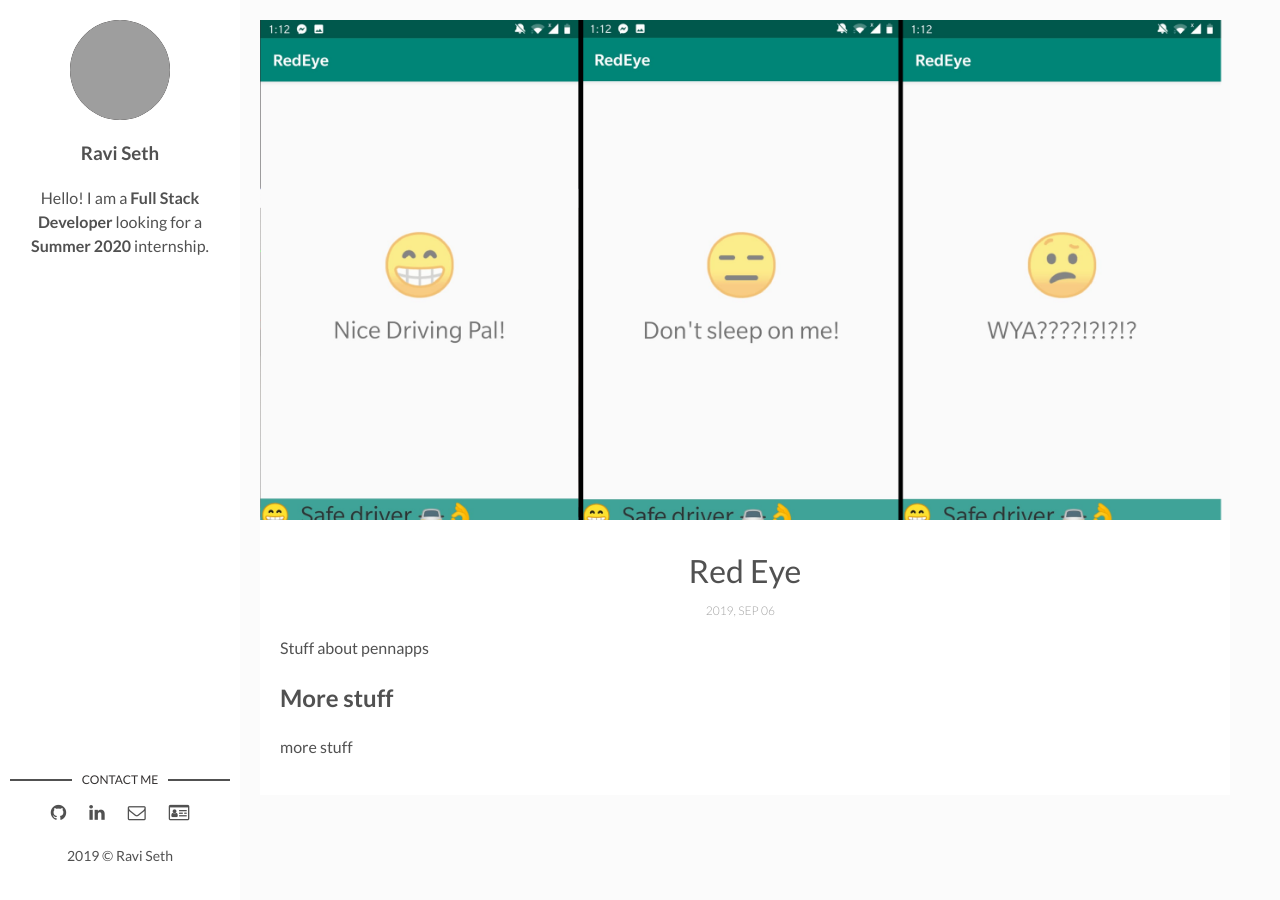
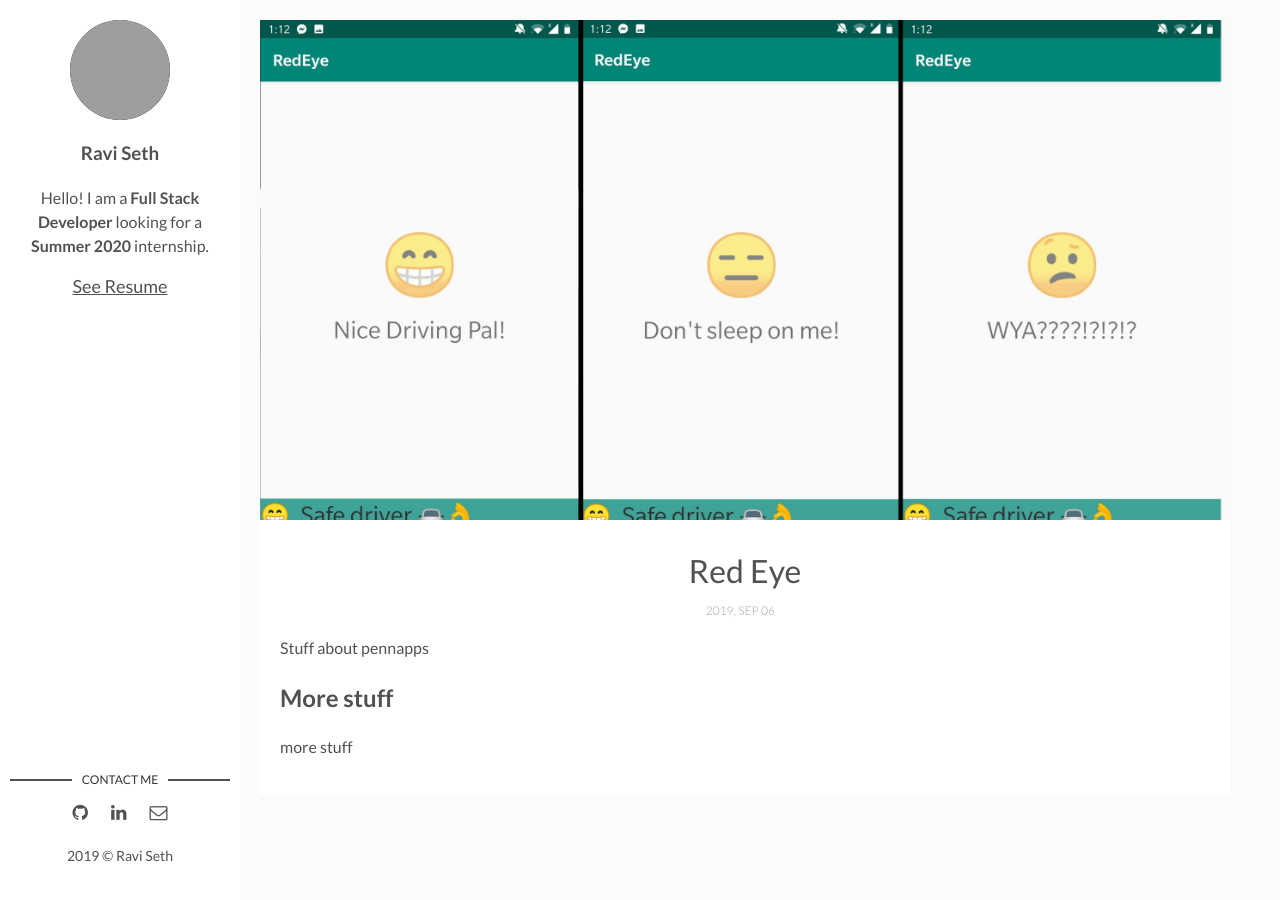
Before and after one commit to Rksseth/Rksseth.github.io, a Jekyll site: the page built from _posts/2019-09-6-pennapps copy.markdown, in a window 1280 px wide. Built offline with Jekyll 4.4.1, drawn with Linux system fonts in a browser that asks for light colours; grey boxes are pictures that could not be loaded.

Commit message:
fixed resume button

```diff
--- a/_layouts/main.html
+++ b/_layouts/main.html
@@ -10,6 +10,11 @@ layout: default
       </div>
       <h3>{{site.author}}</h3>
       <p>{{site.about-author}}</p>
+      <section class="contact">
+          <ul>
+            <li><a class="resume" href="../assets/files/Resume.pdf" target="_blank" title="Resume">See Resume</a></li>
+          </ul>
+        </section> <!-- End Section Contact -->
     </div>
   </header> <!-- End Header -->
   <footer>
@@ -41,7 +46,6 @@ layout: default
         {% else %}
           <li class="email"><a href="mailto:example.david@blog.com"><i class="fa fa-envelope-o" aria-hidden="true"></i></a></li>
         {% endif %}
-        <li><a href="../assets/files/Resume.pdf" target="_blank" title="Resume"><i class="fa fa-id-card-o" aria-hidden="true"></i></a></li>
       </ul>
     </section> <!-- End Section Contact -->
     <div class="copyright">
```
Also changed, not shown: 6 other files.
